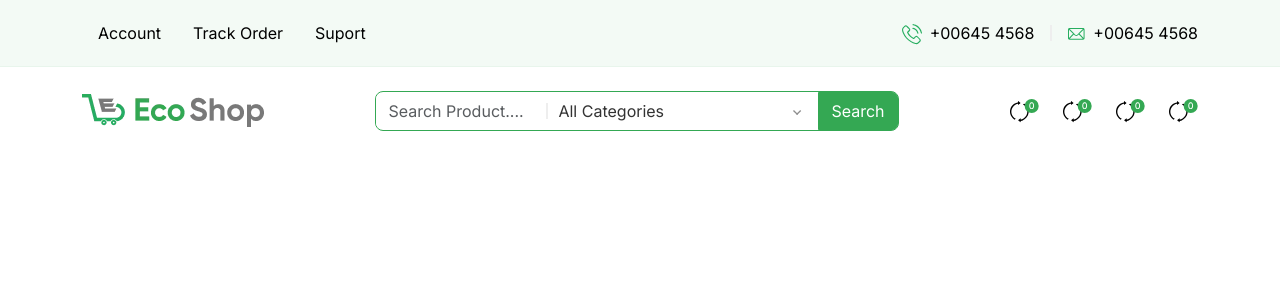
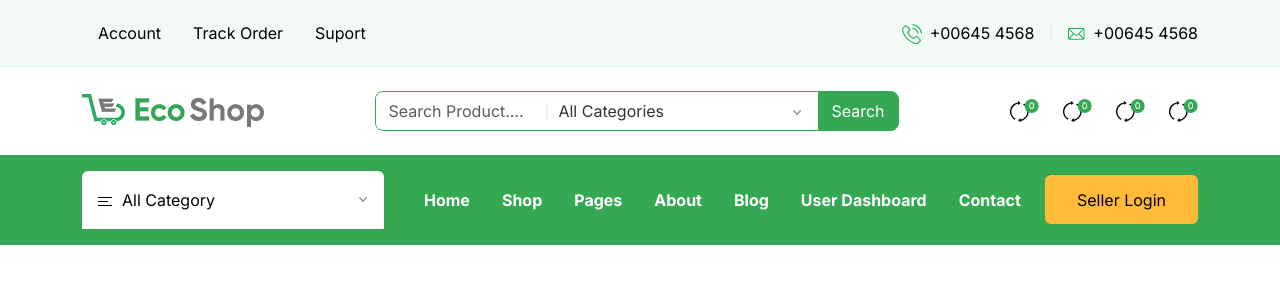
Before and after one commit to m-wilk/ecoshop2, a React (Create React App) app in the folder app/: page / in a window 1280 px wide. Shown: the top 300 px of the page. Built offline with nearby package versions, Linux system fonts and the light colour scheme; no server answers.

Commit message:
HeaderBottomSection(Input)

```diff
--- a/app/src/assets/scss/custom/ui/organism/header/header.scss
+++ b/app/src/assets/scss/custom/ui/organism/header/header.scss
@@ -33,3 +33,18 @@
 
   }
 }
+
+.es-shop-btn {
+  padding: 0.8rem 2rem;
+  background: $es-orange-300;
+  color: black;
+  margin: 0px;
+  text-align: center;
+  display: inline-block;
+  transition: ease-out;
+  transition-duration: 0.3s;
+  &:hover {
+    box-shadow: inset 300px 0 0 0 black;
+    color: white;
+  }
+}
--- /dev/null
+++ b/app/src/ui/organism/header/HeaderBottomSection.js
@@ -0,0 +1,53 @@
+import { ReactComponent as ArrowDownIcon } from "../../../assets/img/arrow-down.svg";
+import { ReactComponent as ToogleMenuIcon } from "../../../assets/img/toogle-menu.svg";
+
+const HeaderBottomSection = () => {
+  return (
+    <div className="bg-primary es-header-bottom-section pt-3 pb-3">
+      <div className="container">
+        <div className="d-flex align-items-center justify-content-between">
+          <div className="d-flex align-items-center justify-content-center gap-4">
+            <div className="d-flex align-items-center justify-content-between bg-white px-3 py-3 rounded-top es-header-menu-select">
+              <div>
+                <ToogleMenuIcon />
+                <input
+                  className="input-reset border-0 ms-2"
+                  value={"All Category"}
+                />
+              </div>
+              <ArrowDownIcon />
+            </div>
+            <ul className="nav">
+              <li className="nav-item">
+                <a className="nav-link text-white fw-bold">Home</a>
+              </li>
+              <li className="nav-item">
+                <a className="nav-link text-white fw-bold">Shop</a>
+              </li>
+              <li className="nav-item">
+                <a className="nav-link text-white fw-bold">Pages</a>
+              </li>
+              <li className="nav-item">
+                <a className="nav-link text-white fw-bold">About</a>
+              </li>
+              <li className="nav-item">
+                <a className="nav-link text-white fw-bold">Blog</a>
+              </li>
+              <li className="nav-item">
+                <a className="nav-link text-white fw-bold">User Dashboard</a>
+              </li>
+              <li className="nav-item">
+                <a className="nav-link text-white fw-bold">Contact</a>
+              </li>
+            </ul>
+          </div>
+          <a className="text-decoration-none rounded es-shop-btn">
+            Seller Login
+          </a>
+        </div>
+      </div>
+    </div>
+  );
+};
+
+export default HeaderBottomSection;
--- a/app/src/ui/organism/header/HeaderCenterSection.js
+++ b/app/src/ui/organism/header/HeaderCenterSection.js
@@ -53,18 +53,30 @@ const HeaderCenterSection = () => {
               setVisible(!visible);
             }}
           >
-            <span className="text-secondary me-5">{selectedCategory.name || "All Category"}</span>
-            <ArrowDownIcon />
+            <div className="d-flex justify-content-between align-items-center w-100">
+              <input
+                className="text-secondary input-reset border-0"
+                value={selectedCategory.name || "All Category"}
+              />
+              <ArrowDownIcon />
+            </div>
+
             <ul
               className={`nav d-flex w-100 flex-column bg-white position-absolute border rounded-3 es-header-search-dropdown-list z-3 ${popUp}`}
             >
               {categories.map((categorie) => {
                 return (
-                  <li onClick={() => {
-                    setSelectedCategory(categorie);
-                    // setVisible(false);
-                  }} key={categorie.id} className="nav-item">
-                    <a className="nav-link text-decoration-none">{categorie.name}</a>
+                  <li
+                    onClick={() => {
+                      setSelectedCategory(categorie);
+                      // setVisible(false);
+                    }}
+                    key={categorie.id}
+                    className="nav-item"
+                  >
+                    <a className="nav-link text-decoration-none">
+                      {categorie.name}
+                    </a>
                   </li>
                 );
               })}
--- a/app/src/ui/templates/main.js
+++ b/app/src/ui/templates/main.js
@@ -1,12 +1,14 @@
 import HeaderTopSection from "../organism/header/HeaderTopSection";
 import HeaderCenterSection from "../organism/header/HeaderCenterSection";
 import HeaderCenterSectionWtyczka from "../organism/header/HeaderCenterSectionWtyczka";
+import HeaderBottomSection from "../organism/header/HeaderBottomSection";
 
 const Main = () => {
   return (
     <>
       <HeaderTopSection />
       <HeaderCenterSectionWtyczka />
+      <HeaderBottomSection />
       {/* <HeaderCenterSection /> */}
       {/* <p>Router</p>
         <p>footer</p> */}
```
Also changed, not shown: app/src/assets/img/toogle-menu.svg (added).
